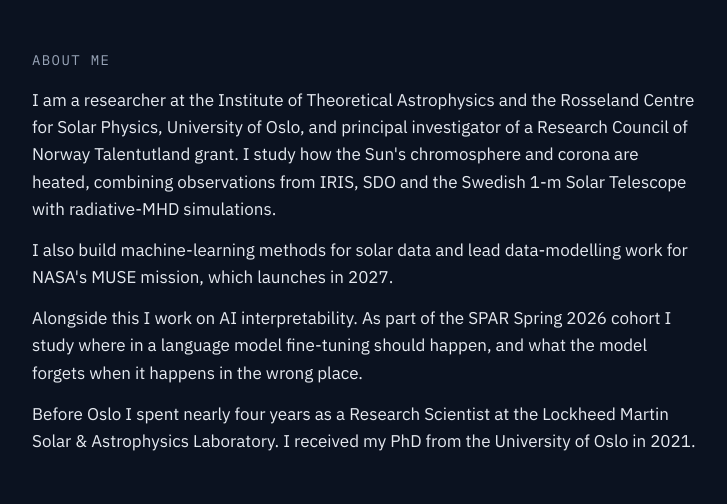
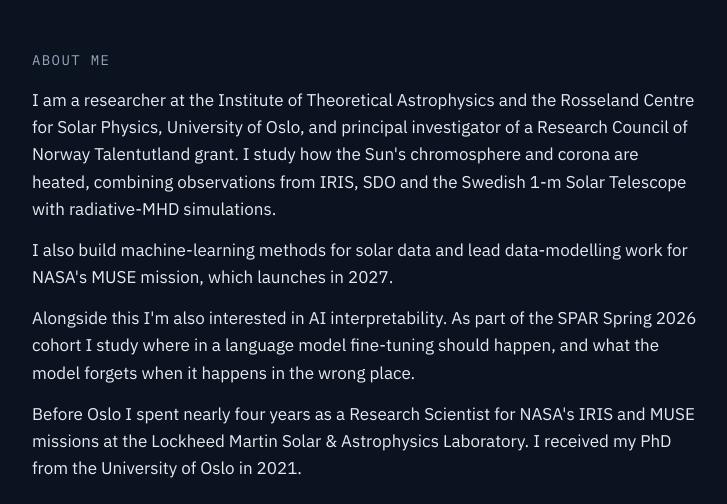
Before and after one commit to souvikita/souvikita.github.io, a plain HTML site: page index.html in a window 1280 px wide. Shown: the part 263-767 px from the top of the page, without its empty margins (274-1001 px from the left). Drawn offline with Linux system fonts and the light colour scheme; no server answers.

Commit message:
Update personal description in index.html

```diff
--- a/index.html
+++ b/index.html
@@ -90,8 +90,8 @@ footer { padding-block: 40px 48px; color: var(--muted); font-size: 14.5px; }
   <div class="prose">
     <p>I am a researcher at the Institute of Theoretical Astrophysics and the Rosseland Centre for Solar Physics, University of Oslo, and principal investigator of a Research Council of Norway Talentutland grant. I study how the Sun's chromosphere and corona are heated, combining observations from IRIS, SDO and the Swedish 1-m Solar Telescope with radiative-MHD simulations.</p>
     <p>I also build machine-learning methods for solar data and lead data-modelling work for NASA's MUSE mission, which launches in 2027.</p>
-    <p>Alongside this I work on AI interpretability. As part of the SPAR Spring 2026 cohort I study where in a language model fine-tuning should happen, and what the model forgets when it happens in the wrong place.</p>
-    <p>Before Oslo I spent nearly four years as a Research Scientist at the Lockheed Martin Solar &amp; Astrophysics Laboratory. I received my PhD from the University of Oslo in 2021.</p>
+    <p>Alongside this I'm also interested in AI interpretability. As part of the SPAR Spring 2026 cohort I study where in a language model fine-tuning should happen, and what the model forgets when it happens in the wrong place.</p>
+    <p>Before Oslo I spent nearly four years as a Research Scientist for NASA's IRIS and MUSE missions at the Lockheed Martin Solar &amp; Astrophysics Laboratory. I received my PhD from the University of Oslo in 2021.</p>
   </div>
 
   <h2>News</h2>
```
